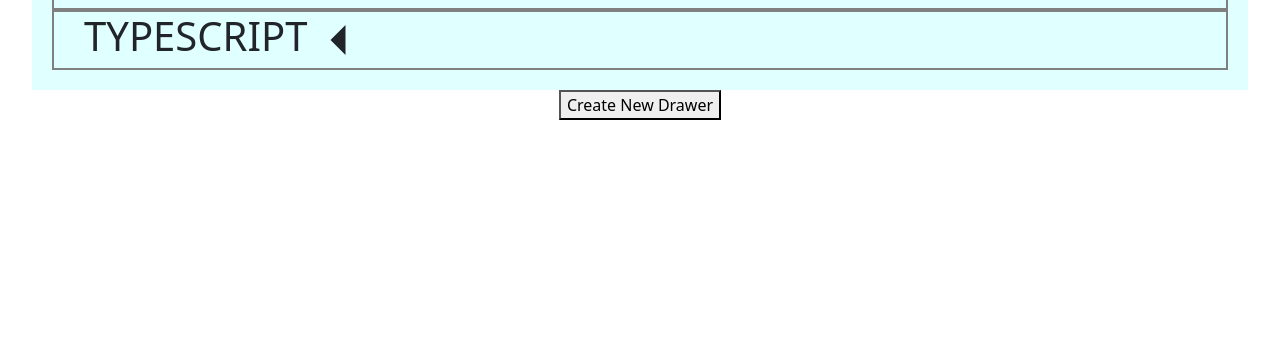
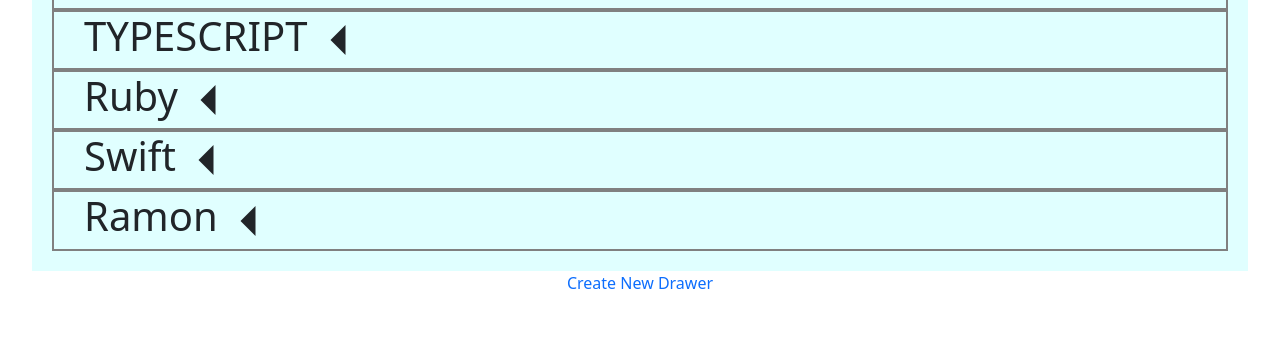
Before and after one commit to popo26/Drawer, a React (Vite) app: page /home in a window 1280 px wide. Shown: the part 241-585 px from the top of the page. Built offline with nearby package versions, Linux system fonts and the light colour scheme; some icons are missing.

Commit message:
new drawer create post added

```diff
--- a/fakedata.json
+++ b/fakedata.json
@@ -76,6 +76,27 @@
       "name": "TYPESCRIPT",
       "type": "drawer",
       "sub-drawer": false
+    },
+    {
+      "userId": 1,
+      "id": 6,
+      "name": "Ruby",
+      "type": "drawer",
+      "sub-drawer": false
+    },
+    {
+      "userId": 1,
+      "id": 7,
+      "name": "Swift",
+      "type": "drawer",
+      "sub-drawer": false
+    },
+    {
+      "userId": 1,
+      "id": 8,
+      "name": "Ramon",
+      "type": "drawer",
+      "sub-drawer": false
     }
   ],
   "scribbles": [
--- a/src/components/Accordion.jsx
+++ b/src/components/Accordion.jsx
@@ -11,6 +11,8 @@
   setExpandedIndex,
   handleExpand,
 }) {
+  // const [isExpanded2, setIsExpanded2] =  useState(false)
+
   // const findScribbles = (array, scribbles) => {
   //   let scribbleArray = [];
   //   const scbs = Object.values(scribbles);
@@ -62,18 +64,45 @@
         }
       }
     }
+
+    // //thinking in process
+    // return newArray.map((item) => {
+    //   const scribbleList = findScribbles(item.id, data["scribbles"]);
+
+    //   // const renderedList2 = data["drawers"].map((item) => {
+    //       const isExpanded2 = item.id === expandedIndex;
+
+    //       const triangle = (
+    //         <span> {isExpanded2 ? <GoTriangleDown /> : <GoTriangleLeft />}</span>
+    //       );
+
+    //  return (
+    //     <div key={item.id} className="sub-drawer-header" onClick={()=>handleExpand(item.id)}>
+    //       <h3 className="sub-drawer">{item.name}
+    //       {triangle}
+    //       </h3>
+    //       {scribbleList.length === 0 ? (
+    //         <h6 className="no-scribble">No Scribbles</h6>
+    //       ) : (
+    //         <div>{scribbleList}</div>
+    //       )}
+    //     </div>
+    //   )
+    // });
+
     return newArray.map((item) => {
       const scribbleList = findScribbles(item.id, data["scribbles"]);
       return (
         <div key={item.id} className="sub-drawer-header">
-          <h3 className="sub-drawer">{item.name}
-          <Link to={null}><Icon icon="ion:trash-outline" color="black" width="20" /></Link>
-          <Link to={null}><Icon icon="mingcute:drawer-line" color="black" width="22" /></Link>
+          <h3 className="sub-drawer">
+            {item.name}
+            {/* <Link to={null}><Icon icon="ion:trash-outline" color="black" width="20" /></Link>
+          <Link to={null}><Icon icon="mingcute:drawer-line" color="black" width="22" /></Link> */}
           </h3>
           {scribbleList.length === 0 ? (
             <h6 className="no-scribble">No Scribbles</h6>
           ) : (
-            <div>{scribbleList}</div>
+            <div className="sub-drawer-scribble-list">{scribbleList}</div>
           )}
         </div>
       );
--- a/src/components/AccordionItem.jsx
+++ b/src/components/AccordionItem.jsx
@@ -39,7 +39,7 @@
       <div>
         {isExpanded ? (
           item["sub-drawer"] === true ? (
-            <div>{findSubDrawers(item.id, Array(data["drawers"]))} </div>
+            <div >{findSubDrawers(item.id, Array(data["drawers"]))} </div>
           ) : (
             <>{findScribbles(item.id, data["scribbles"])}</>
           )
--- a/src/components/AppRoutes.jsx
+++ b/src/components/AppRoutes.jsx
@@ -61,7 +61,7 @@
             element={<ScribbleListPage data={data} />}
           ></Route>
           <Route path="/password-reset" element={<PasswordResetPage />}></Route>
-          <Route path="/create" element={<CreateDrawerPage />}></Route>
+          <Route path="/create" element={<CreateDrawerPage data={data} />}></Route>
           <Route
             path="/drawer-list"
             element={<DrawerListPage data={data} />}
--- a/src/components/Button.jsx
+++ b/src/components/Button.jsx
@@ -1,9 +1,15 @@
 import {Link} from 'react-router-dom';
 //Apply color in css in progress
-export default function Button({btnName, href, color}) {
+export default function Button({btnName, href, color, drawerName, handleNewDrawerCreate}) {
+
+const handleClick =(e) => {
+  e.preventDefault();
+  handleNewDrawerCreate(drawerName)
+}
+
   return <>
   {/* <a href={href}><button>{btnName}</button></a> */}
-  <Link to={href}><button>{btnName}</button></Link>
+  <Link to={href}><button onClick={handleClick}>{btnName}</button></Link>
 
   </>;
 }
--- a/src/components/InputField.jsx
+++ b/src/components/InputField.jsx
@@ -1,8 +1,14 @@
-export default function InputField({htmlFor, type, name, id, placeholder}) {
+export default function InputField({htmlFor, type, name, id, placeholder, value, handleNewDrawerChange}) {
+
+const handleChange =(e) => {
+    let value = e.target.value;
+    handleNewDrawerChange(value)
+}
+
     return (
         <>
         <label htmlFor={htmlFor}>{placeholder}:</label>
-        <input type={type} name={name} id={id} placeholder={placeholder}/>
+        <input type={type} name={name} id={id} placeholder={placeholder} value={value} onChange={handleChange}/>
         </>
     )
 }
--- a/src/css/Accordion.css
+++ b/src/css/Accordion.css
@@ -11,6 +11,8 @@
 .no-scribble {
   color: blueviolet;
   text-indent: 100px;
+  display:none;
+
 }
 
 .individual-scribble {
@@ -24,3 +26,7 @@
 .sub-drawer-header {
   border: 2px solid lightseagreen;
 }
+
+.sub-drawer-scribble-list {
+  display:none;
+}
--- a/src/pages/CreateDrawerPage.jsx
+++ b/src/pages/CreateDrawerPage.jsx
@@ -3,17 +3,38 @@
 import Button from "../components/Button";
 import "../css/CreateDrawerPage.css";
 
-export default function CreateDrawerPage() {
+export default function CreateDrawerPage({data}) {
   const [drawerName, setDrawerName] = useState("");
 
-  const handleChange =(e)=>{
-    console.log(e.target.value);
-  }
+  //working! POST
+  const createNewDrawer = () => {
+    console.log("drawer length: ", Object.values(data['drawers']).length)
+    let dataPost = {
+      "userId": 1,
+      "id":Object.values(data['drawers']).length + 1,
+      "name": drawerName,
+      "type": "drawer",
+      "sub-drawer": false
+    }
+    fetch("http://localhost:3000/drawers", {
+      method: "POST",
+      mode: "cors",
+      headers: {
+        "Content-Type": "application/json",
+      },
+      body: JSON.stringify(dataPost),
+    }).then((response) => console.log(response.json()));
+  };
 
-  const handleCreate =(e) => {
-    e.preventDefault();
-    console.log("Create btn clicked")
-  }
+  const handleChange = (value) => {
+    console.log(value);
+    setDrawerName(value);
+  };
+
+  const handleCreate = (value) => {
+    console.log("Create btn clicked", value);
+    createNewDrawer();
+  };
 
   return (
     <div className="CreateDrawerPage">
@@ -23,12 +44,20 @@
           name="new-drawer"
           id="new-drawer"
           placeholder="New Drawer Name"
+          type="text"
           value={drawerName}
-          onChange={handleChange}
-        /><br/>
-        <Button href={null} btnName="Create" onClick={handleCreate}/><br/>
-        <Button href={null} btnName="Cancel"/>
-
+          // onChange={handleChange}
+          handleNewDrawerChange={handleChange}
+        />
+        <br />
+        <Button
+          href={null}
+          btnName="Create"
+          handleNewDrawerCreate={handleCreate}
+          drawerName={drawerName}
+        />
+        <br />
+        <Button href={null} btnName="Cancel" />
       </form>
     </div>
   );
--- a/src/pages/HomePage.jsx
+++ b/src/pages/HomePage.jsx
@@ -1,11 +1,13 @@
 import Accordion from "../components/Accordion";
 import Button from "../components/Button";
+import { Link } from "react-router-dom";
 
 export default function HomePage({expandedIndex, data, handleExpand}) {
   return (
     <div>
       <Accordion expandedIndex={expandedIndex} handleExpand={handleExpand} data={data}/>
-      <Button btnName="Create New Drawer" href="/create"/>
+      {/* <Button btnName="Create New Drawer" href="/create"/> */}
+      <Link to="/create">Create New Drawer</Link>
     </div>
   );
 }
--- a/src/pages/PasswordResetPage.jsx
+++ b/src/pages/PasswordResetPage.jsx
@@ -7,7 +7,6 @@
   const [isSent, setIsSent] = useState(false);
 
   const handleChange = (e) => {
-    e.preventDefault();
     console.log(e.target.value);
     setEmail(e.target.value);
   };
```
